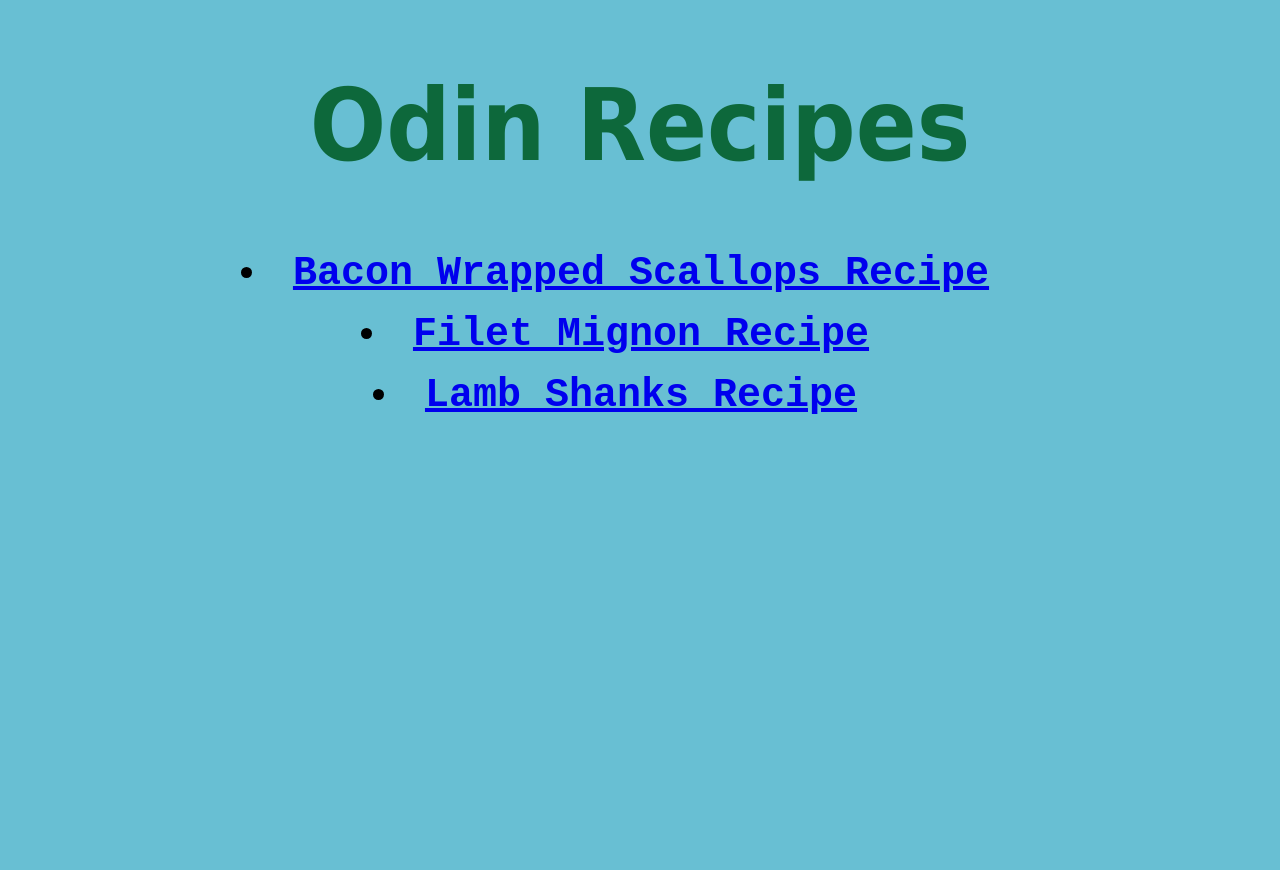
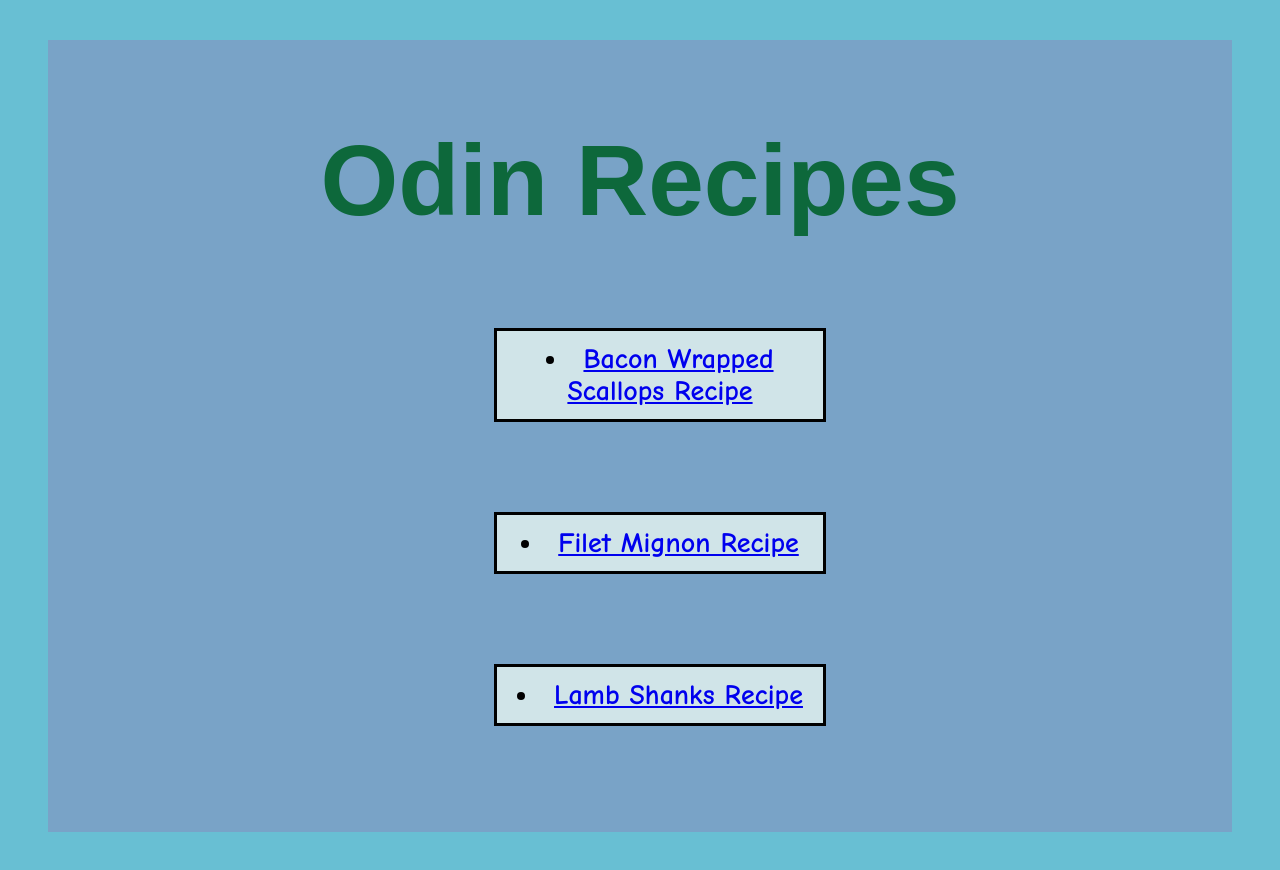
Before and after one commit to ChandoFin/odin-recipes, a plain HTML site: page index.html in a window 1280 px wide. Before the commit the page ends 800 px from the top, so only its background shows below. Drawn offline with Linux system fonts and the light colour scheme.

Commit message:
add style index
added new display styles to main index recipe page
to create a more visually appealing layout

```diff
--- a/index.html
+++ b/index.html
@@ -7,17 +7,22 @@
     <link rel="stylesheet" href="styles.css">
 </head>
 <body>
+   <div class="main">
     <h1>Odin Recipes</h1>
+
+
         <ul id="recipes">
 
-        <li><a href="recipes/bacon-scallop-recipe.html">Bacon Wrapped Scallops Recipe</a></li>
+            <li class="boxes"><a href="recipes/bacon-scallop-recipe.html">Bacon Wrapped Scallops Recipe</a></li>
 
-        <p></p>
+            <p></p>
 
-        <li><a href="recipes/filet-mignon-recipe.html">Filet Mignon Recipe</a></li>
+            <li class="boxes"><a href="recipes/filet-mignon-recipe.html">Filet Mignon Recipe</a></li>
 
-        <p></p>
+            <p></p>
 
-        <li><a href="recipes/lamb-shanks-recipe.html">Lamb Shanks Recipe</a></li>
+            <li class="boxes"><a href="recipes/lamb-shanks-recipe.html">Lamb Shanks Recipe</a></li>
         </ul>
+
+   </div>
 </body>
--- a/styles.css
+++ b/styles.css
@@ -2,7 +2,7 @@ h1 {
     color: rgb(13, 104, 59);
     font-weight: bolder;
     font-size: 100px;
-    font-family: tahoma, sans-serif;
+    font-family: Luminari, sans-serif;
 }
 
 body {
@@ -24,7 +24,7 @@ body {
 li {
     list-style-position: inside;
     text-align: left;
-    padding-right: 90px; /* Adjust the value as needed */
+    padding-right: 100px; /* Adjust the value as needed */
 }
 
 .description {
@@ -36,10 +36,11 @@ li {
 
 #recipes li {
 
-    font-size: 40px;
-    font-family: 'Courier New', Courier, monospace;
+    font-size: 28px;
+    font-family: comic sans MS, Courier, monospace;
     text-align: center;
     list-style-position: inside;
+    margin-left: ;
 }
 
 .ingredients {
@@ -52,3 +53,16 @@ h2 {
 
     text-decoration: underline;
 }
+
+.main {
+   margin: 40px 40px;
+   padding: 16px;
+   background: rgb(121, 163, 199);
+}
+
+.boxes {
+    background-color: rgb(208, 228, 232);
+    padding: 12px;
+    margin: 90px 390px;
+    border: 3px solid black;
+}
```
